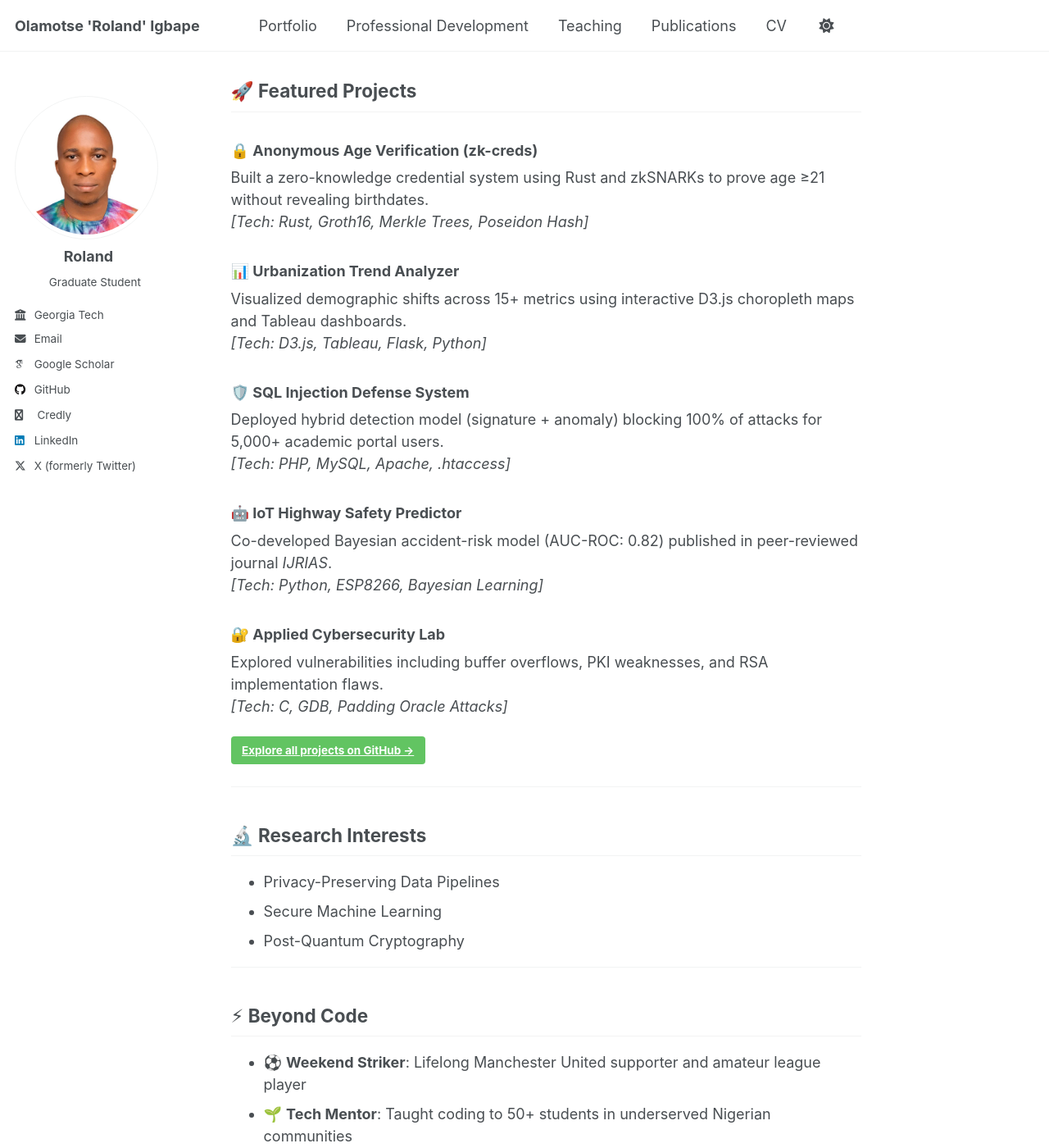
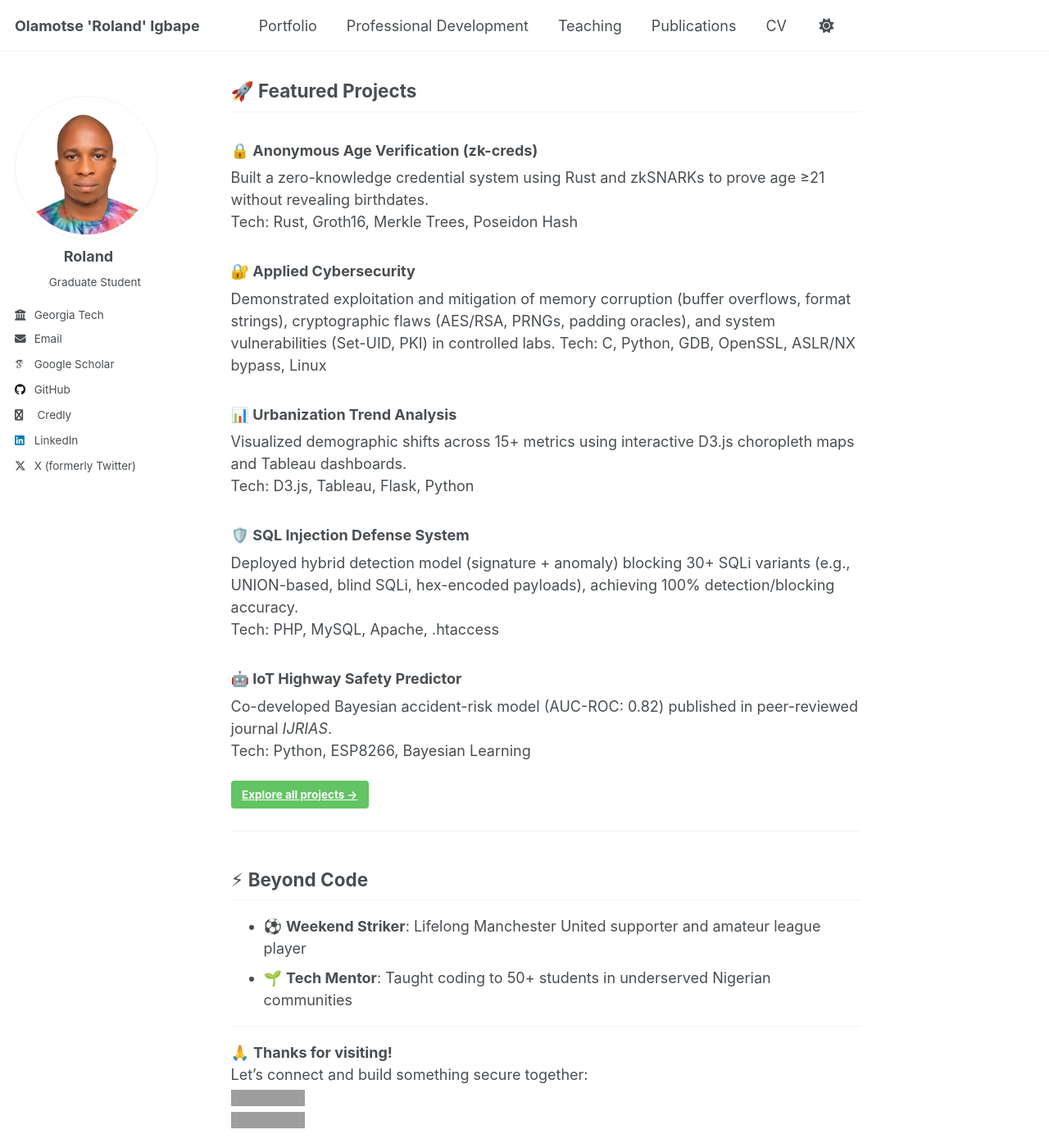
Before and after one commit to oigbape/oigbape.github.io, a Jekyll site: the page built from _pages/about.md, in a window 1280 px wide and 1400 px high, scrolled down 554 px. Shown: the whole window at 82% size. Built offline with Jekyll 4.4.1, drawn with Linux system fonts in a browser that asks for light colours; some web fonts are replaced; some of the changed text lies outside the part shown; grey boxes are pictures that could not be loaded.

Commit message:
Update about.md

```diff
--- a/_pages/about.md
+++ b/_pages/about.md
@@ -29,34 +29,30 @@ Passionate about designing resilient systems that blend security, privacy, and s
 
 ### 🔒 Anonymous Age Verification (zk-creds)
 Built a zero-knowledge credential system using Rust and zkSNARKs to prove age ≥21 without revealing birthdates.
-*[Tech: Rust, Groth16, Merkle Trees, Poseidon Hash]*
+Tech: Rust, Groth16, Merkle Trees, Poseidon Hash
 
-### 📊 Urbanization Trend Analyzer
+### 🔐 Applied Cybersecurity
+Demonstrated exploitation and mitigation of memory corruption (buffer overflows, format strings), cryptographic flaws (AES/RSA, PRNGs, padding oracles), and system vulnerabilities (Set-UID, PKI) in controlled labs.
+Tech: C, Python, GDB, OpenSSL, ASLR/NX bypass, Linux
+
+### 📊 Urbanization Trend Analysis
 Visualized demographic shifts across 15+ metrics using interactive D3.js choropleth maps and Tableau dashboards.
-*[Tech: D3.js, Tableau, Flask, Python]*
+Tech: D3.js, Tableau, Flask, Python
 
 ### 🛡️ SQL Injection Defense System
-Deployed hybrid detection model (signature + anomaly) blocking 100% of attacks for 5,000+ academic portal users.
-*[Tech: PHP, MySQL, Apache, .htaccess]*
+Deployed hybrid detection model (signature + anomaly) blocking  30+ SQLi variants (e.g., UNION-based, blind SQLi, hex-encoded payloads), achieving 100% detection/blocking accuracy.
+Tech: PHP, MySQL, Apache, .htaccess
 
 ### 🤖 IoT Highway Safety Predictor
 Co-developed Bayesian accident-risk model (AUC-ROC: 0.82) published in peer-reviewed journal *IJRIAS*.
-*[Tech: Python, ESP8266, Bayesian Learning]*
+Tech: Python, ESP8266, Bayesian Learning
 
-### 🔐 Applied Cybersecurity Lab
-Explored vulnerabilities including buffer overflows, PKI weaknesses, and RSA implementation flaws.
-*[Tech: C, GDB, Padding Oracle Attacks]*
 
-[Explore all projects on GitHub →](https://github.com/olamotse){: .btn .btn--success}
+
+[Explore all projects  →](https://oigbape.github.io/portfolio/){: .btn .btn--success}
 
 ---
 
-## 🔬 Research Interests
-- Privacy-Preserving Data Pipelines
-- Secure Machine Learning
-- Post-Quantum Cryptography
-
----
 
 ## ⚡ Beyond Code
 - ⚽ **Weekend Striker**: Lifelong Manchester United supporter and amateur league player
```
Also changed, not shown: other parts of _pages/about.md (+2 -2 lines).
